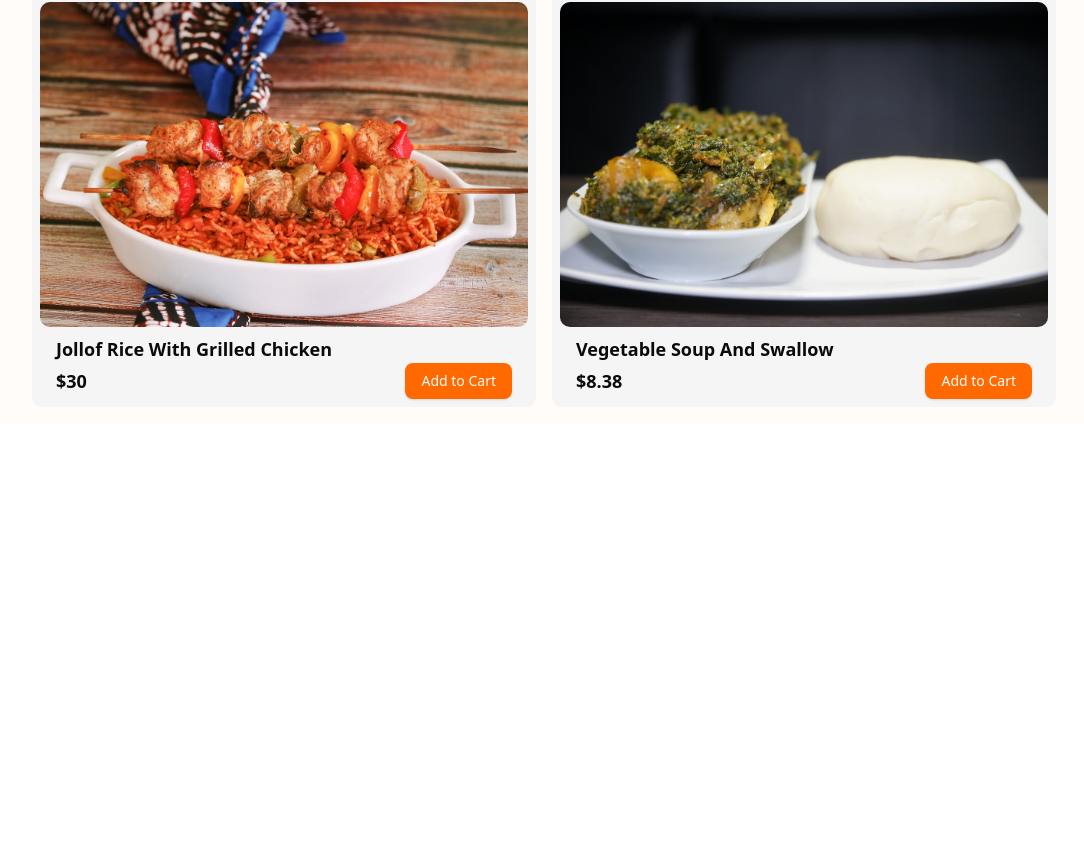
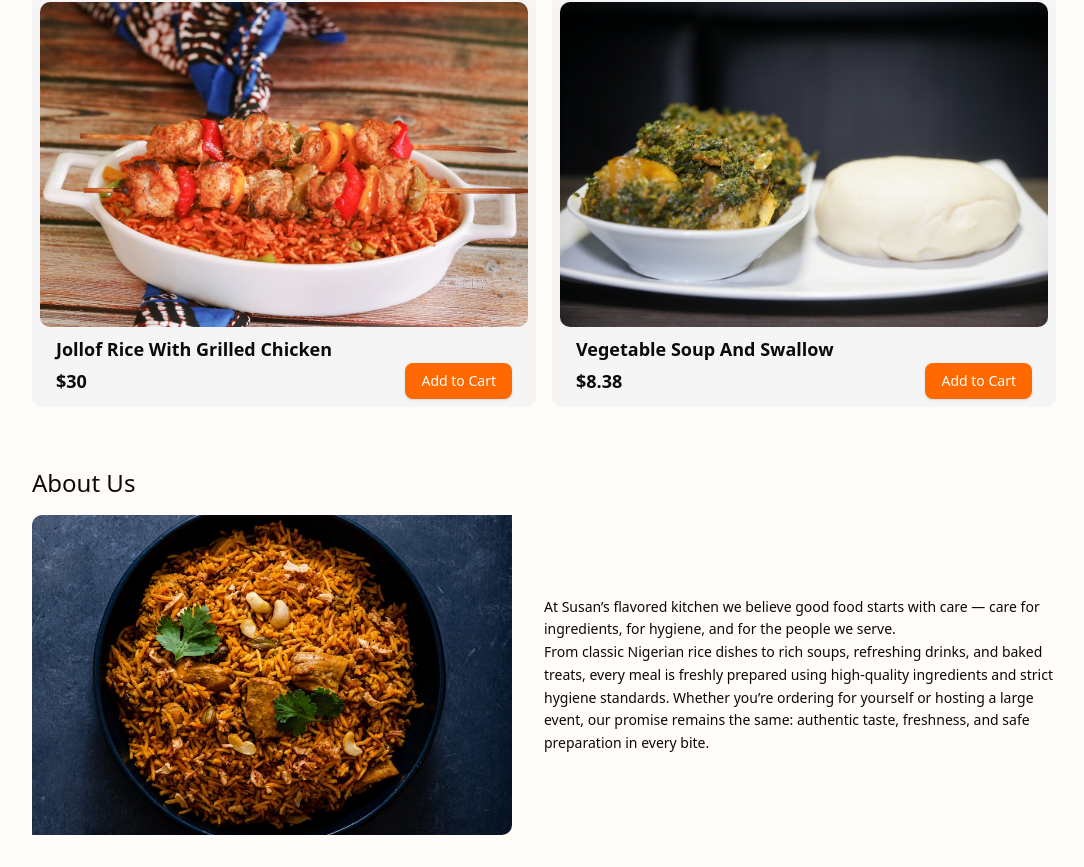
Before and after one commit to UMARKS-TECHNOLOGIES/susan-flavoured-kitchen, a React (Vite) app: page / in a window 1280 px wide. Shown: the part 1502-2369 px from the top of the page, without its empty margins (96-1180 px from the left). Before the commit the page ends 1925 px from the top, so only its background shows below. Built offline with nearby package versions, Linux system fonts and the light colour scheme.

Commit message:
Designed about section

```diff
--- a/src/pages/landingPage/Home.jsx
+++ b/src/pages/landingPage/Home.jsx
@@ -1,16 +1,18 @@
 import React from 'react'
-import LandingNavbar from '../../components/layout/LandingNavbar'
+import Navbar from '../../components/layout/Navbar'
 import Herosection from './components/Herosection'
 import Categories from './components/Categories'
 import PopularDishes from './components/PopularDishes'
+import About from './components/About'
 
 const Home = () => {
   return (
     <div className='bg-[#fffcfa] py-4'>
-      <LandingNavbar />
+      <Navbar />
       <Herosection />
       <Categories />
       <PopularDishes />
+      <About />
     </div>
   )
 }
--- /dev/null
+++ b/src/pages/landingPage/components/About.jsx
@@ -0,0 +1,26 @@
+import React from 'react'
+import Food from '../../../assets/ricebeans.jpg'
+const About = () => {
+    return (
+        <section className='mt-15'>
+            <div className="max-w-5xl mx-auto">
+                <h2 className="text-2xl font-medium">About Us</h2>
+                <div className="py-4 flex justify-center items-center space-x-8">
+                    <div className="w-3xl h-80 bg-cover bg-center bg-no-repeat rounded-tl-lg rounded-br-lg" style={{
+                        backgroundImage: `url(${Food})`
+                    }}>
+                    </div>
+                    <div className="max-w-lg">
+                        <p className="text-sm font-medium leading-relaxed">
+                            At Susan’s flavored kitchen we believe good food starts with care — care for ingredients, for hygiene, and for the people we serve. <br />
+                            From classic Nigerian rice dishes to rich soups, refreshing drinks, and baked treats, every meal is freshly prepared using high-quality ingredients and strict hygiene standards.
+                            Whether you’re ordering for yourself or hosting a large event, our promise remains the same: authentic taste, freshness, and safe preparation in every bite.
+                        </p>
+                    </div>
+                </div>
+            </div>
+        </section>
+    )
+}
+
+export default About
```
Also changed, not shown: src/components/layout/Navbar.jsx (renamed from src/components/layout/LandingNavbar.jsx, +3 -5 lines), src/assets/ricebeans.jpg (added), src/components/shared/Search.jsx (deleted).
